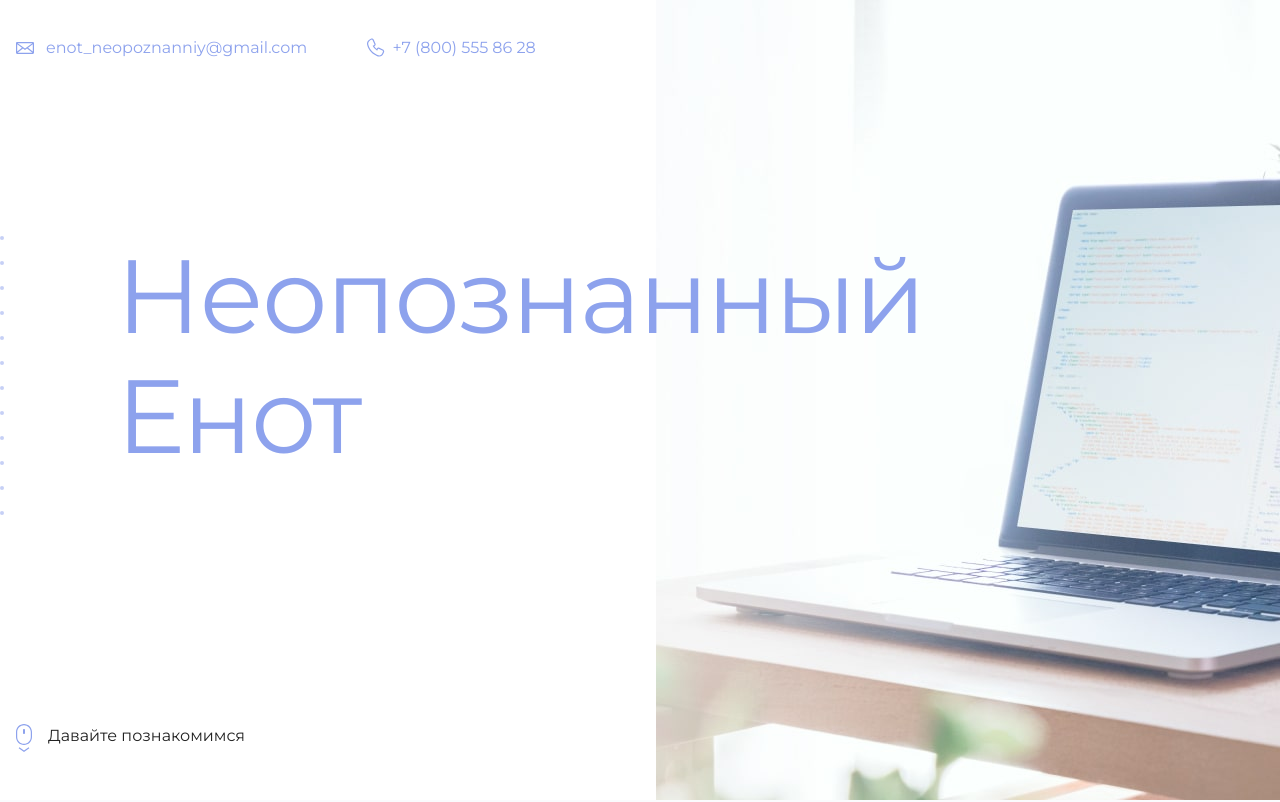
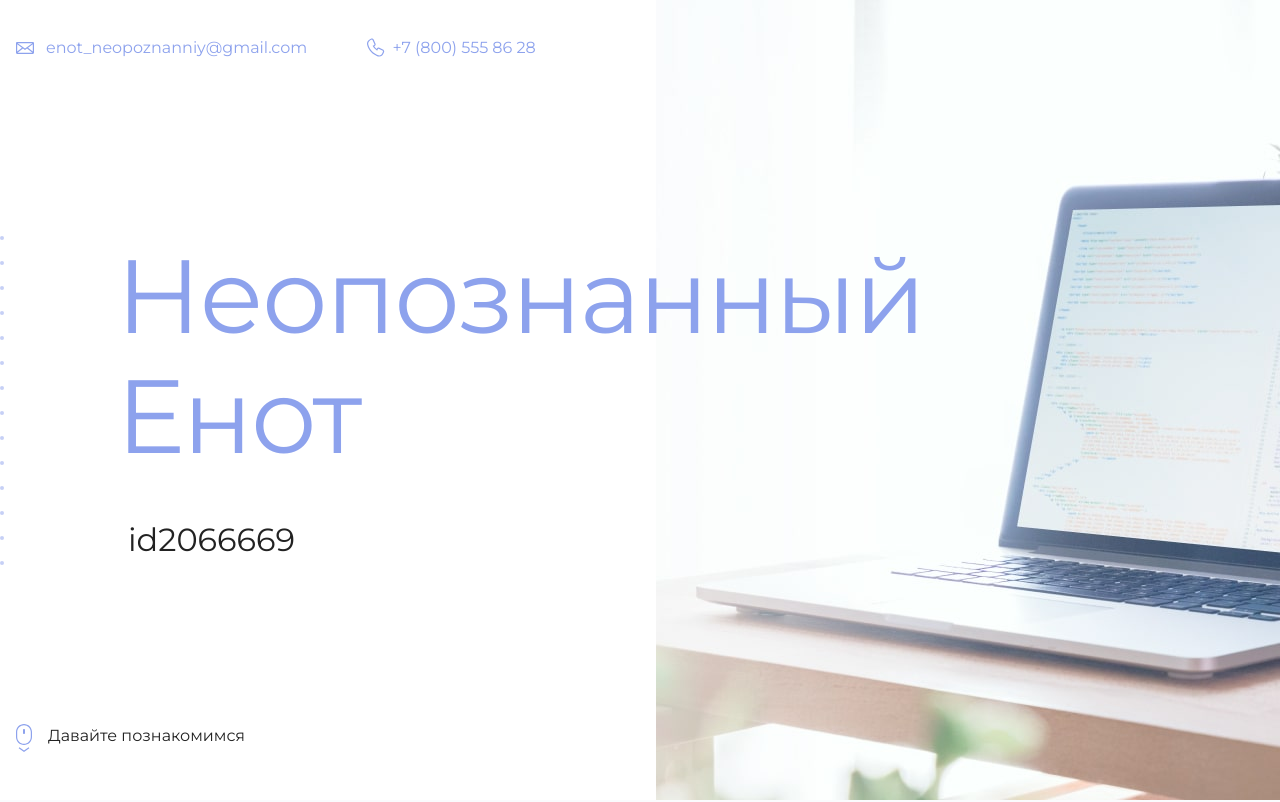
Before and after one commit to kilkm/my-site, a plain HTML site: page index.html in a window 1280 px wide. Shown: the top 802 px of the page. Drawn offline with Linux system fonts and the light colour scheme.

Commit message:
добавил id

```diff
--- a/index.html
+++ b/index.html
@@ -19,7 +19,7 @@
       <section class="hero-image">
         <div class="container">
           <h1 class="heading">Неопознанный Енот</h1>
-          <p><!-- Тут ваш id на сайте Академии --></p>
+          <p>id2066669</p>
         </div>
       </section>
 
```
